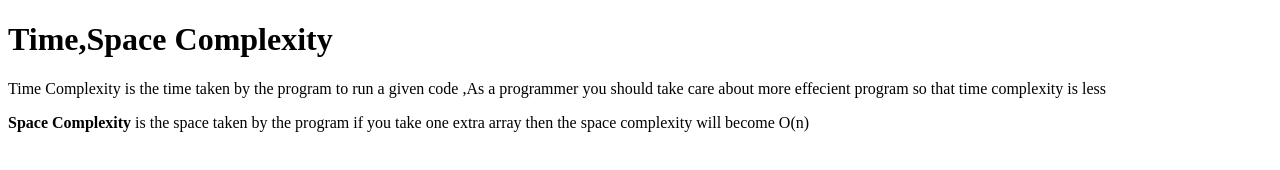
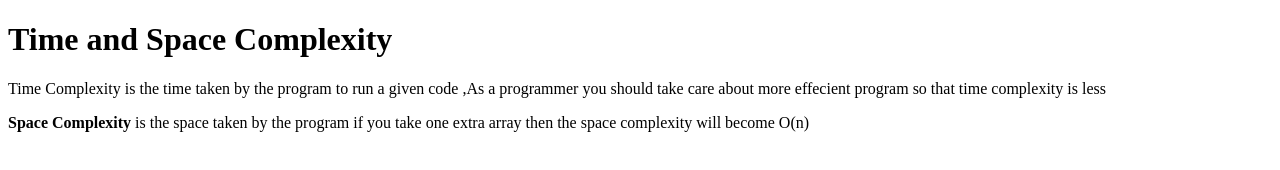
Before and after one commit to acciojob/time-and-space-complexity-Vishakha2431, a website: page main.html in a window 1280 px wide. Drawn offline with Linux system fonts and the light colour scheme.

Commit message:
created a submission

```diff
--- a/main.html
+++ b/main.html
@@ -8,7 +8,7 @@
 
 <body>
 	<!-- the entire body must be written by student -->
-	<h1>Time,Space Complexity</h1>
+	<h1>Time and Space Complexity</h1>
 	<p>Time Complexity is the time taken by the program to run a given code ,As a programmer you should take care about more effecient program so that time complexity is less</p>
 	<p><b>Space Complexity</b> is the space taken by the program if you take one extra array then the space complexity will become O(n)</p>
     <script type="text/javascript" src="./script.js">
```
